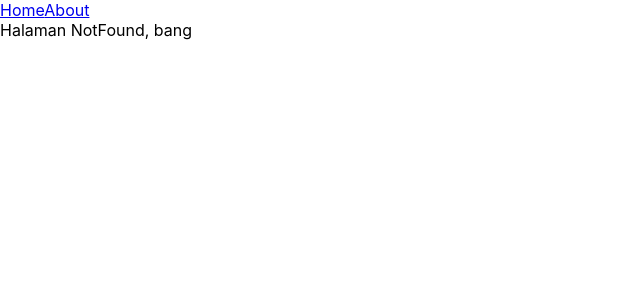
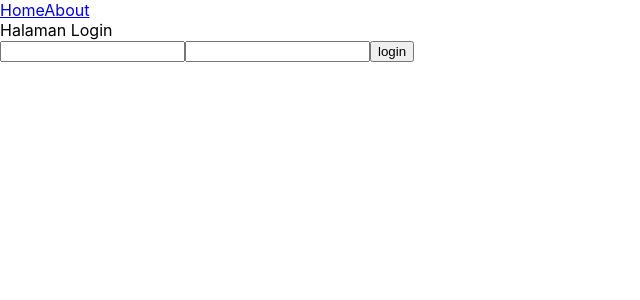
Before and after one commit to muhamadnursyami/learn-reactjs, a React (Create React App) app: page /login in a window 1280 px wide. Shown: the top 300 px of the page, without its empty margins (0-640 px from the left). Built offline with nearby package versions, Linux system fonts and the light colour scheme.

Commit message:
React-router-dom: useNavigate Direct login to dashborad

```diff
--- a/src/App.js
+++ b/src/App.js
@@ -4,12 +4,14 @@ import About from "./tutorial/react-router-dom/About";
 import Blog from "./tutorial/react-router-dom/Blog";
 import BlogDetail from "./tutorial/react-router-dom/BlogDetail";
 import Categories from "./tutorial/react-router-dom/Categories";
+import Dashboard from "./tutorial/react-router-dom/Dashboard";
 // import ComponentProps from "./tutorial/components&props";
 // import Counter from "./tutorial/counter";
 // import FetchData from "./tutorial/fetchDataApi";
 // import Todolist from "./tutorial/todolist";
 // import StateManagement from "./tutorial/useState&useEffect";
 import Home from "./tutorial/react-router-dom/Home";
+import Login from "./tutorial/react-router-dom/Login";
 import NotFound from "./tutorial/react-router-dom/NotFound";
 
 function App() {
@@ -31,10 +33,13 @@ function App() {
       {/* ROUTER atau di bilang adalah path dari website */}
       <Routes>
         <Route path="/" element={<Home />} />
+        <Route path="login" element={<Login />} />
+        <Route path="dashboard" element={<Dashboard />} />
         {/* Membuat Nested Route child dari about, maka categories akan jadi anak dari about,\
           dan kita harus mempertahankan isi dipsay about ketika dia mendirect ke categories, agak
           display aboutnya tidak hilang, dengan menggunakan fungsu Outlet di Parent About
         */}
+
         <Route path="about" element={<About />}>
           <Route path="categories" element={<Categories />} />
         </Route>
--- /dev/null
+++ b/src/tutorial/react-router-dom/Dashboard.js
@@ -0,0 +1,5 @@
+import React from "react";
+
+export default function Dashboard() {
+  return <div>ini Halaman Dashboard</div>;
+}
--- /dev/null
+++ b/src/tutorial/react-router-dom/Login.js
@@ -0,0 +1,25 @@
+import React from "react";
+import { useNavigate } from "react-router-dom";
+
+export default function Login() {
+  const navigate = useNavigate();
+  const handlerLogin = (e) => {
+    e.preventDefault();
+
+    const login = true;
+
+    if (login) {
+      navigate("/dashboard");
+    }
+  };
+  return (
+    <>
+      <div>Halaman Login</div>
+      <form onSubmit={handlerLogin}>
+        <input type="text" name="username" />
+        <input type="password" name="password" />
+        <button>login</button>
+      </form>
+    </>
+  );
+}
```
